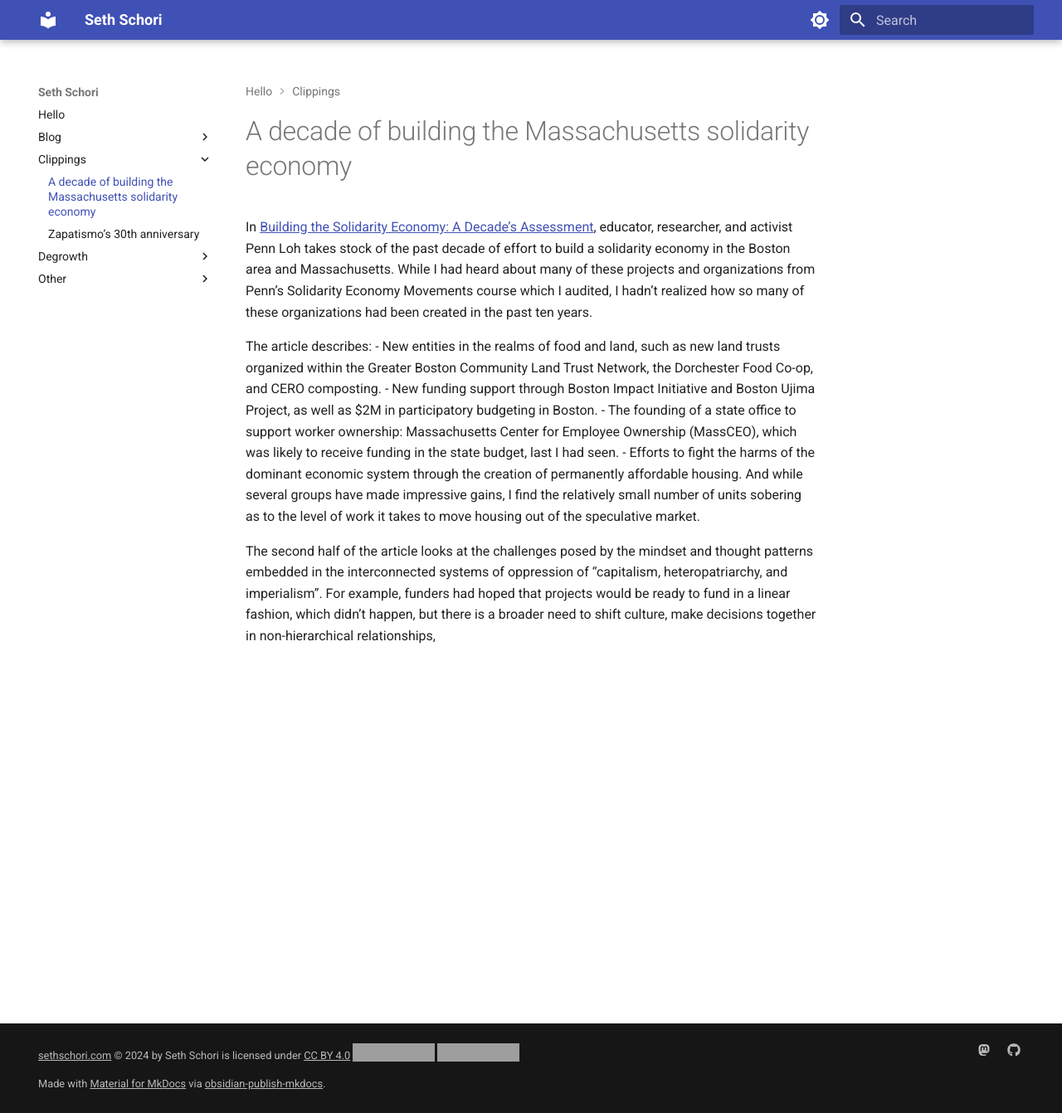
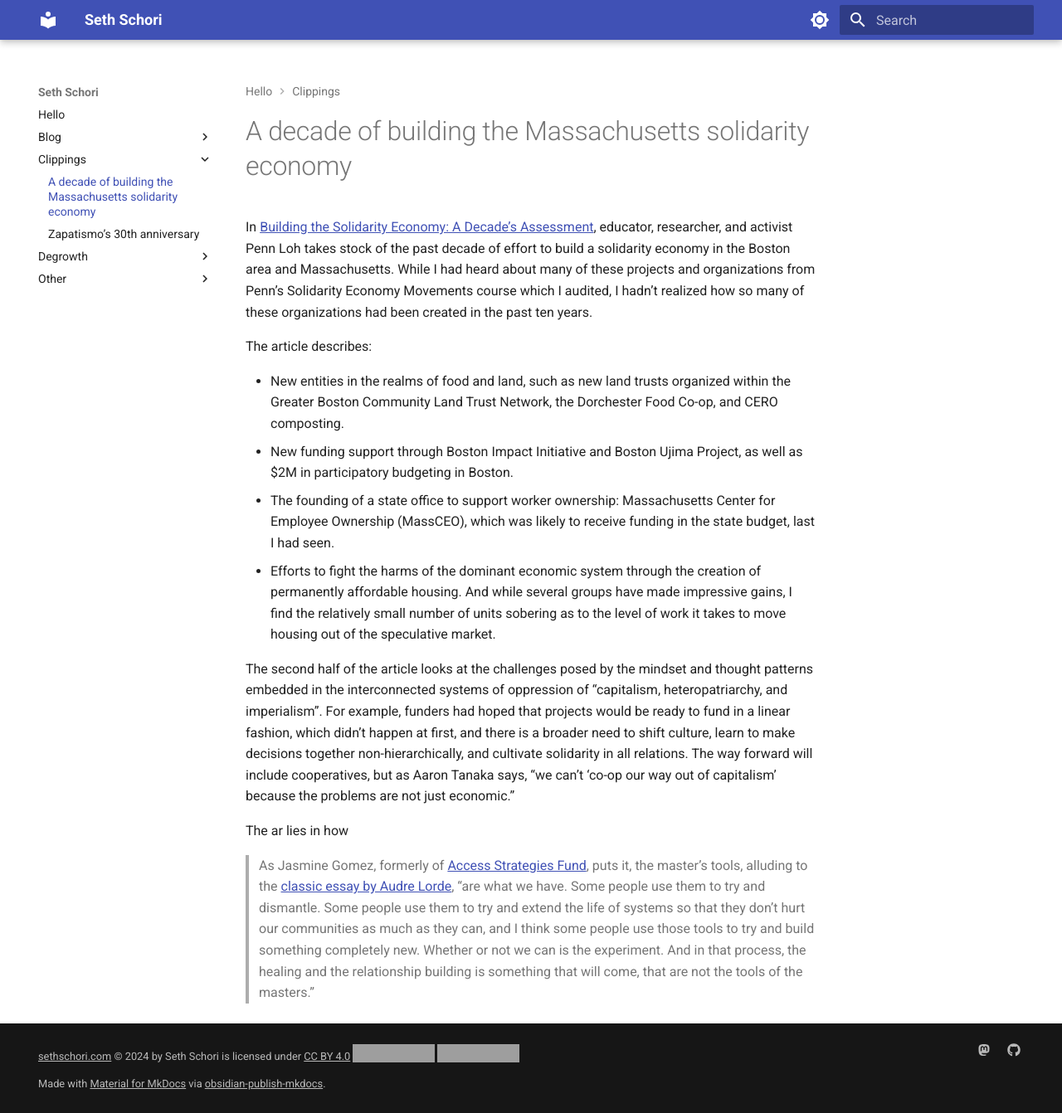
Before and after one commit to sethschori/sethschori.github.io, an MkDocs documentation site: the page built from docs/clippings/2024-12-01-decade-of-building-massachusetts-solidarity-economy.md, in a window 1280 px wide and 1342 px high. Shown: the whole window at 83% size. Built offline with MkDocs 1.6.1 and Material for MkDocs 9.7.7, drawn with Linux system fonts in a browser that asks for light colours; grey boxes are pictures that could not be loaded.

Commit message:
vault backup: 2024-12-01 09:49:47

```diff
--- a/docs/clippings/2024-12-01-decade-of-building-massachusetts-solidarity-economy.md
+++ b/docs/clippings/2024-12-01-decade-of-building-massachusetts-solidarity-economy.md
@@ -3,9 +3,14 @@
 In [Building the Solidarity Economy: A Decade’s Assessment](https://nonprofitquarterly.org/building-the-solidarity-economy-a-decades-assessment/), educator, researcher, and activist Penn Loh takes stock of the past decade of effort to build a solidarity economy in the Boston area and Massachusetts. While I had heard about many of these projects and organizations from Penn’s Solidarity Economy Movements course which I audited, I hadn’t realized how so many of these organizations had been created in the past ten years.
 
 The article describes:
+
 - New entities in the realms of food and land, such as new land trusts organized within the Greater Boston Community Land Trust Network, the Dorchester Food Co-op, and CERO composting.
 - New funding support through Boston Impact Initiative and Boston Ujima Project, as well as $2M in participatory budgeting in Boston.
 - The founding of a state office to support worker ownership: Massachusetts Center for Employee Ownership (MassCEO), which was likely to receive funding in the state budget, last I had seen.
 - Efforts to fight the harms of the dominant economic system through the creation of permanently affordable housing. And while several groups have made impressive gains, I find the relatively small number of units sobering as to the level of work it takes to move housing out of the speculative market.
 
-The second half of the article looks at the challenges posed by the mindset and thought patterns embedded in the interconnected systems of oppression of “capitalism, heteropatriarchy, and imperialism”. For example, funders had hoped that projects would be ready to fund in a linear fashion, which didn’t happen, but there is a broader need to shift culture, make decisions together in non-hierarchical relationships,
+The second half of the article looks at the challenges posed by the mindset and thought patterns embedded in the interconnected systems of oppression of “capitalism, heteropatriarchy, and imperialism”. For example, funders had hoped that projects would be ready to fund in a linear fashion, which didn’t happen at first, and there is a broader need to shift culture, learn to make decisions together non-hierarchically, and cultivate solidarity in all relations. The way forward will include cooperatives, but as Aaron Tanaka says, “we can’t ‘co-op our way out of capitalism’ because the problems are not just economic.”
+
+The ar lies in how
+
+>As Jasmine Gomez, formerly of [Access Strategies Fund](https://www.accessstrategies.org/), puts it, the master’s tools, alluding to the [classic essay by Audre Lorde](https://bookstore.centerforfiction.org/item/n8f4MJB6gJa42TzAnIZg8g), “are what we have. Some people use them to try and dismantle. Some people use them to try and extend the life of systems so that they don’t hurt our communities as much as they can, and I think some people use those tools to try and build something completely new. Whether or not we can is the experiment. And in that process, the healing and the relationship building is something that will come, that are not the tools of the masters.”
```
